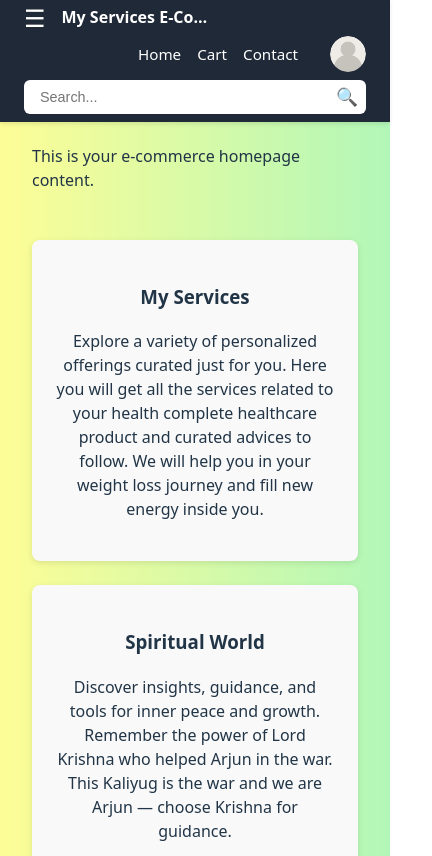
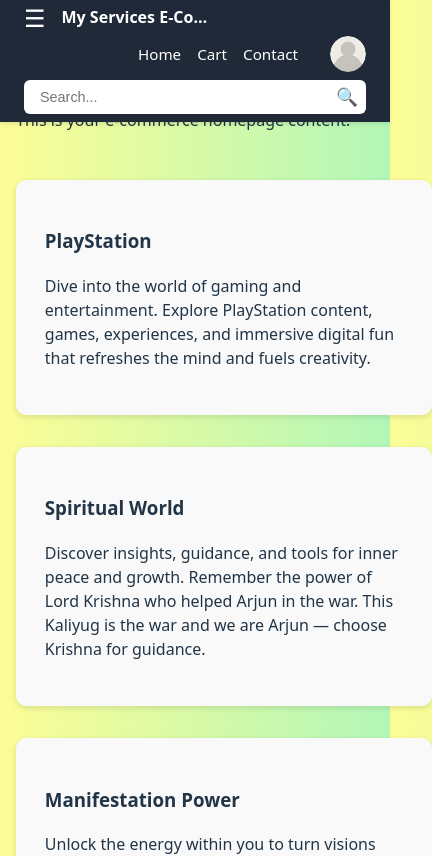
Before and after one commit to Satyakammaurya123/my_services, a React (Vite) app: page / in a window 390 px wide. Shown: the top 856 px of the page, 432 px wide, since content can reach past the window. Built offline with nearby package versions, Linux system fonts and the light colour scheme.

Commit message:
new changes

```diff
--- a/src/pages/Home.css
+++ b/src/pages/Home.css
@@ -1,50 +1,67 @@
 .home {
   padding: 2rem;
-  margin-left: 200px;
+  padding-left: 200px; /* sidebar space */
 }
 
-/* ✅ Boxes container */
+/* ✅ Centered container */
 .home-boxes {
   display: flex;
   flex-wrap: wrap;
   justify-content: center;
-  margin-top: 3rem;
-  gap: 1.5rem;
+  gap: 2rem;
+
+  margin: 3rem auto 0 auto;
+  max-width: 1200px;
 }
 
-/* ✅ Individual box style */
+/* ✅ Individual box */
 .home-box {
   background-color: #f9f9f9;
-  padding: 1.5rem;
-  border-radius: 8px;
-  box-shadow: 0 2px 6px rgba(0, 0, 0, 0.1);
-  flex: 1 1 250px;
-  max-width: 300px;
+  padding: 1.8rem;
+  border-radius: 10px;
+  box-shadow: 0 2px 6px rgba(0, 0, 0, 0.12);
+
+  width: 320px;
   text-align: center;
-  transition: transform 0.2s ease, box-shadow 0.2s ease;
+
+  transition: transform 0.3s ease, box-shadow 0.3s ease;
+  transform-origin: center;
+  z-index: 1;
 }
 
-/* ✅ Hover effect (safe enhancement) */
+/* 🚀 Smooth 1.2x hover effect */
 .home-box:hover {
-  transform: translateY(-5px);
-  box-shadow: 0 6px 14px rgba(0, 0, 0, 0.15);
+  transform: scale(1.2);
+  box-shadow: 0 14px 30px rgba(0, 0, 0, 0.22);
+  z-index: 10;
 }
 
-/* ✅ Optional subtle highlight for last three boxes */
+/* Optional highlight */
 .home-box:nth-child(4),
 .home-box:nth-child(5),
 .home-box:nth-child(6) {
   background-color: #eef6ff;
 }
 
-/* ✅ Responsive stacking for mobile view */
+/* 📱 Mobile – social feed style */
 @media (max-width: 768px) {
+  .home {
+    padding-left: 1rem;
+    padding-right: 1rem;
+  }
+
   .home-boxes {
     flex-direction: column;
     align-items: center;
   }
 
-  .home {
-    margin-left: 0; /* Remove left space on small screens */
+  .home-box {
+    width: 100%;
+    max-width: 100%;
+    text-align: left;
+  }
+
+  .home-box:hover {
+    transform: none; /* disable zoom on mobile */
   }
 }
--- a/src/pages/Home.jsx
+++ b/src/pages/Home.jsx
@@ -9,11 +9,11 @@
       {/* ✅ Six responsive boxes below */}
       <div className="home-boxes">
         <div className="home-box">
-          <h3>My Services</h3>
+          <h3>PlayStation</h3>
           <p>
-            Explore a variety of personalized offerings curated just for you.
-            Here you will get all the services related to your health complete healthcare product and curated advices to follow.
-            We will help you in your weight loss journey and fill new energy inside you.
+            Dive into the world of gaming and entertainment.
+            Explore PlayStation content, games, experiences, and immersive digital fun
+            that refreshes the mind and fuels creativity.
           </p>
         </div>
 
@@ -37,11 +37,11 @@
 
         {/* ✅ New 4th box */}
         <div className="home-box">
-          <h3>PlayStation</h3>
+          <h3>My Services</h3>
           <p>
-            Dive into the world of gaming and entertainment.
-            Explore PlayStation content, games, experiences, and immersive digital fun
-            that refreshes the mind and fuels creativity.
+            Explore a variety of personalized offerings curated just for you.
+            Here you will get all the services related to your health complete healthcare product and curated advices to follow.
+            We will help you in your weight loss journey and fill new energy inside you.
           </p>
         </div>
 
```
